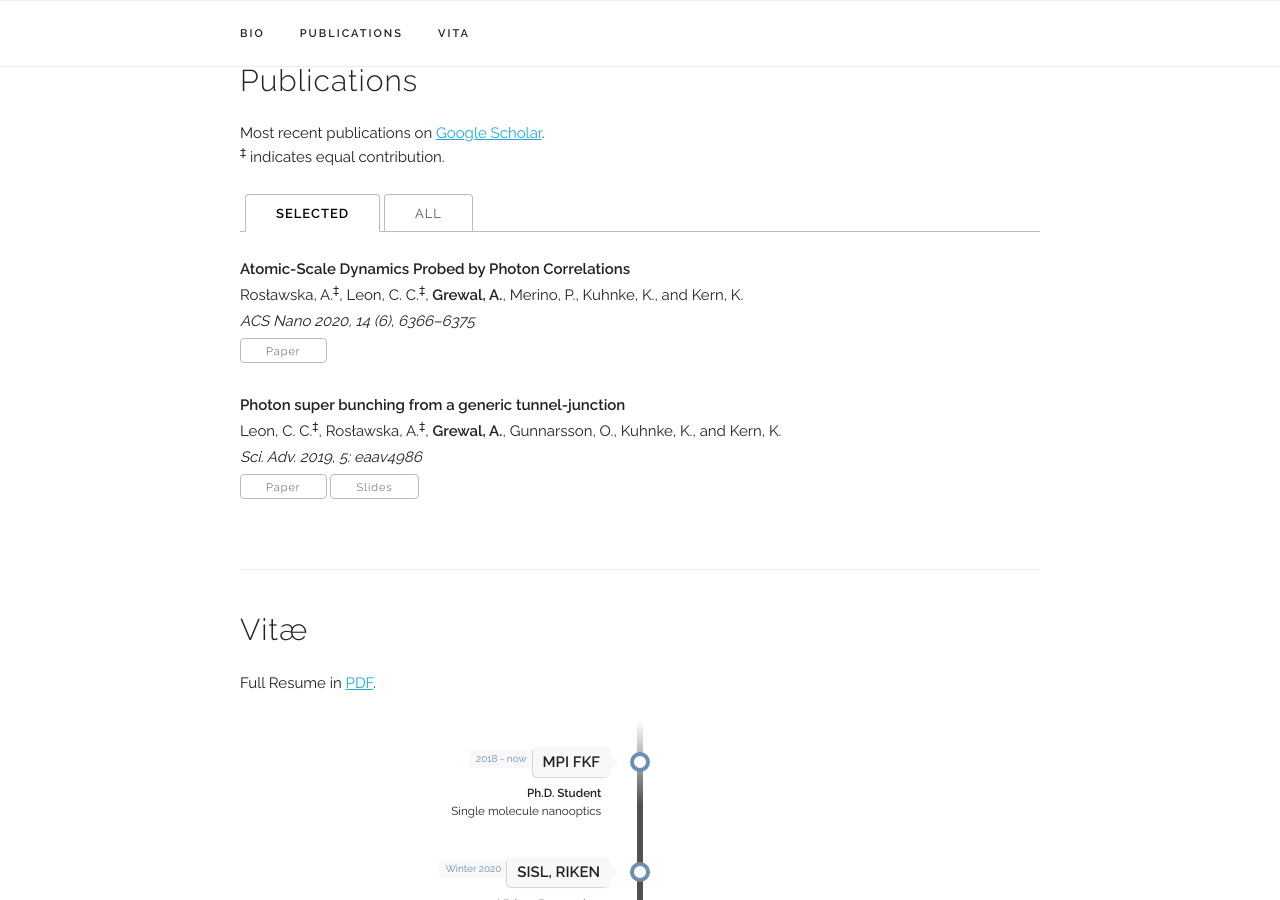
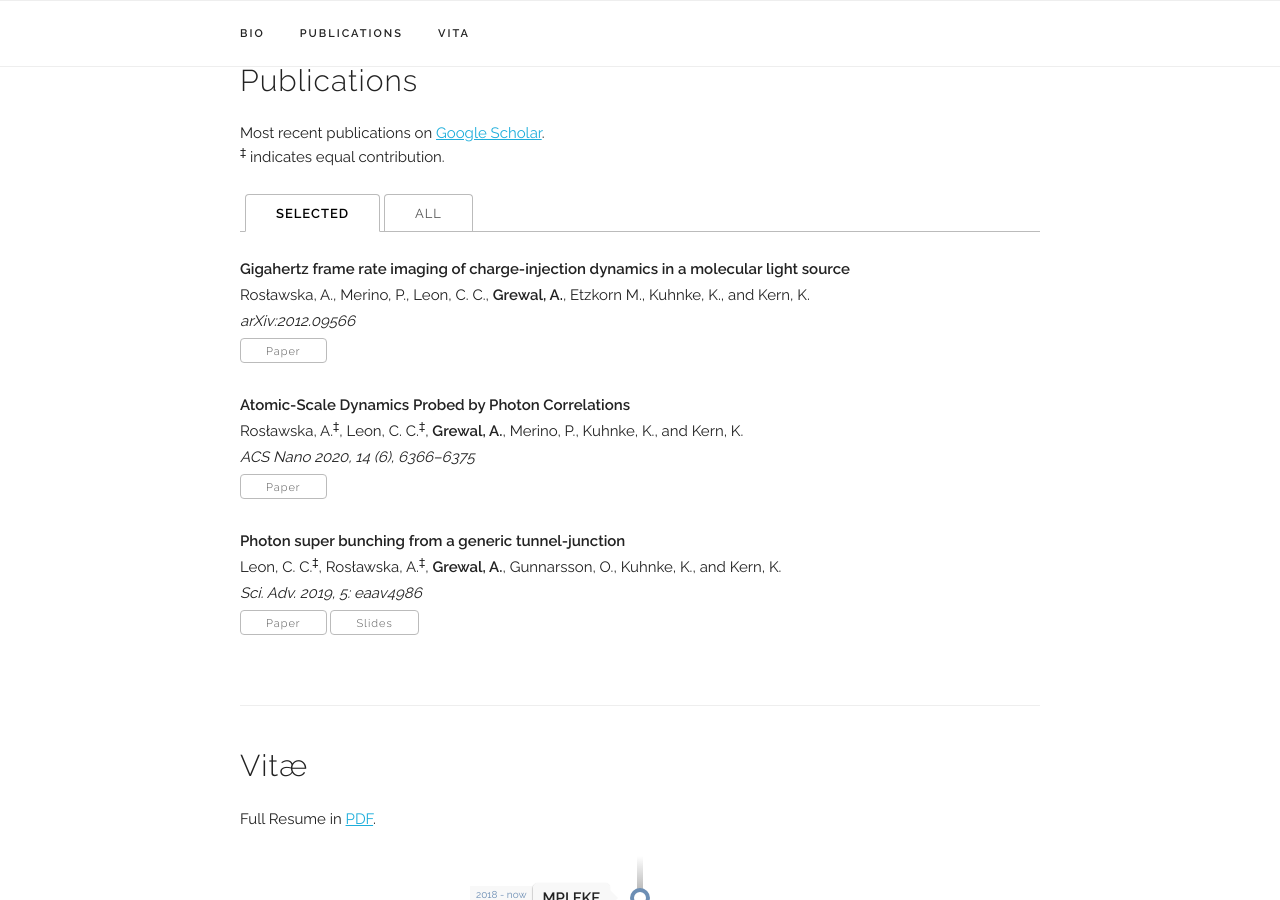
Before and after one commit to abhishekgrewal/abhishekgrewal.github.io, a Jekyll site: the page built from index.html, in a window 1280 px wide and 900 px high, scrolled down 651 px. Built offline with Jekyll 4.4.1, drawn with Linux system fonts in a browser that asks for light colours; some web fonts are replaced.

Commit message:
added GHz arxiv

```diff
--- a/_data/publications.yaml
+++ b/_data/publications.yaml
@@ -1,4 +1,9 @@
 papers:
+  - title: "Gigahertz frame rate imaging of charge-injection dynamics in a molecular light source"
+    authors: "Rosławska, A., Merino, P., Leon, C. C., <b>Grewal, A.</b>, Etzkorn M., Kuhnke, K., and Kern, K."
+    venue: "arXiv:2012.09566"
+    paper_pdf: "https://arxiv.org/abs/2012.09566"
+    selected: y
 
   - title: "Gold Chain Formation via Local Lifting of Surface Reconstruction by Hot Electron Injection on H2(D2)/Au(111)"
     authors: "Merino, P., Rosławska, A., <b>Grewal, A.</b>, Leon, C. C., Kuhnke, K., and Kern, K."
```
